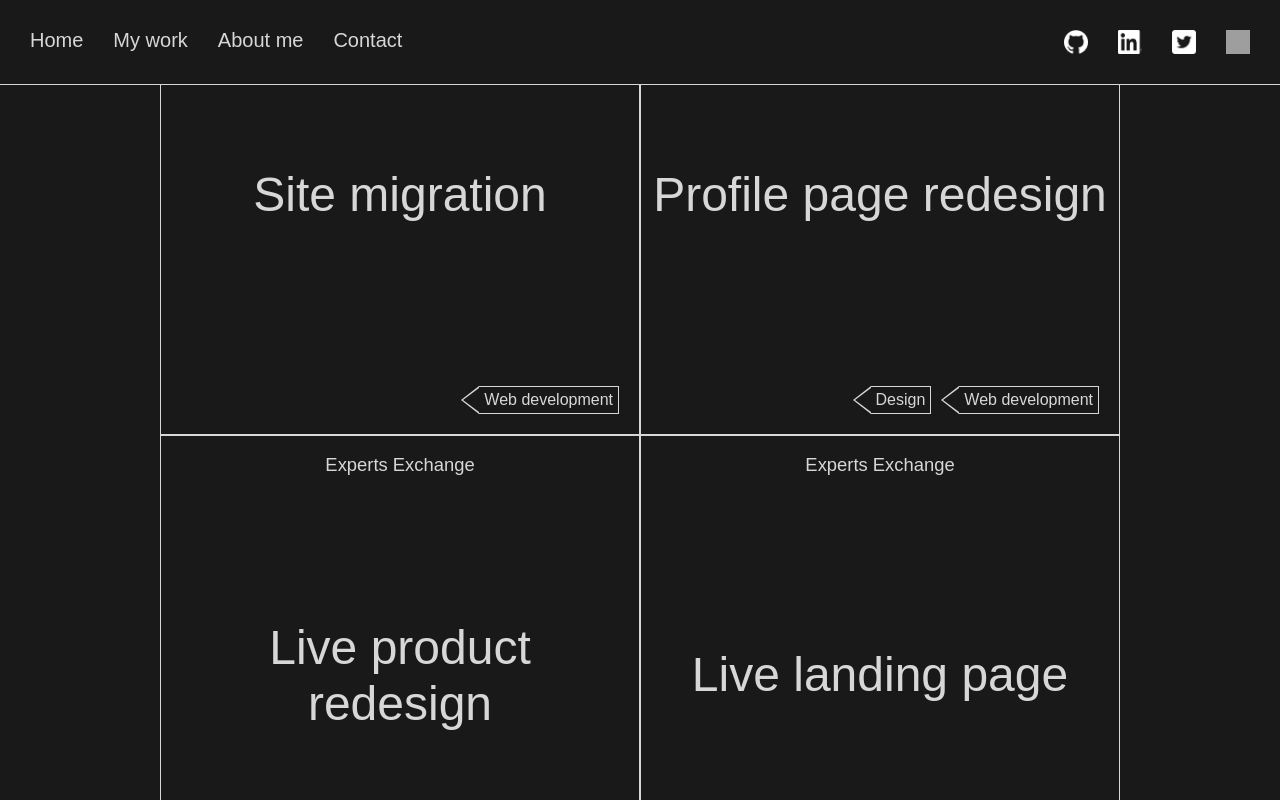
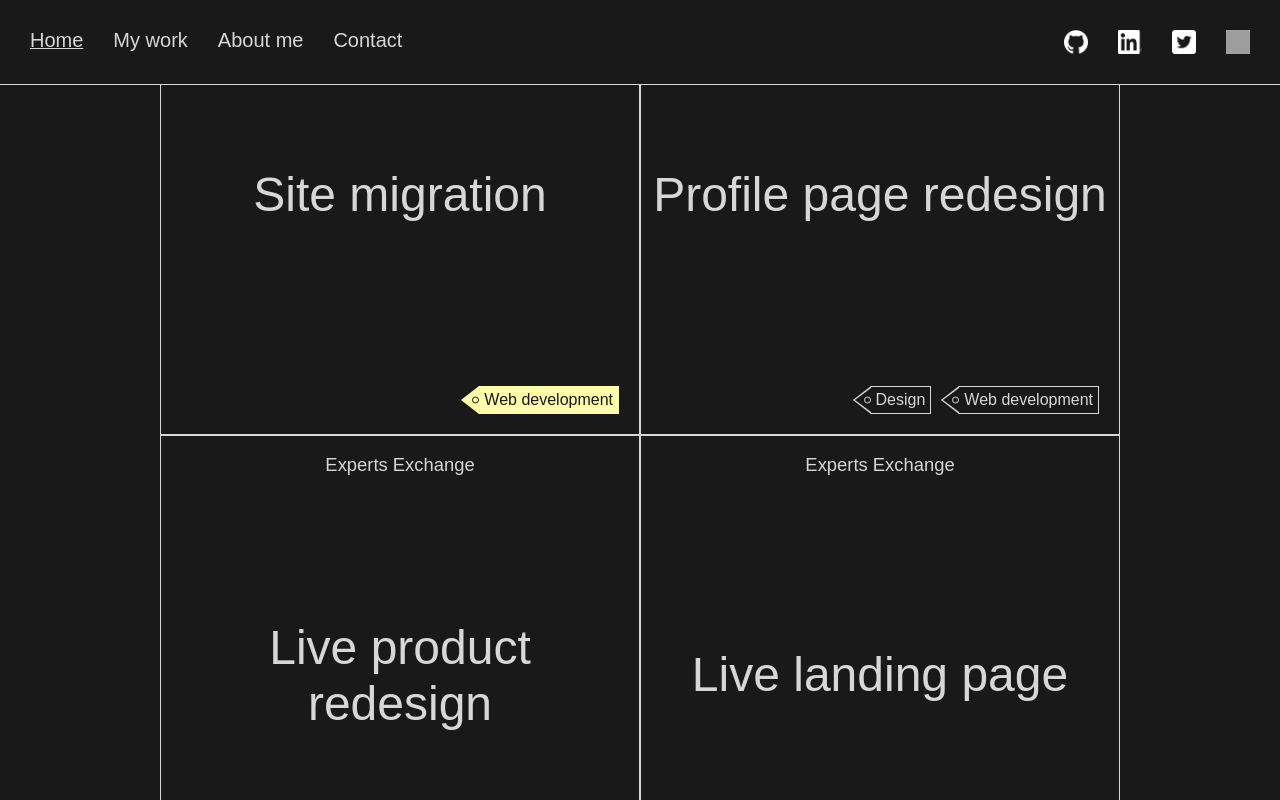
Before and after one commit to mikkelsandberg/portfolio-site, a React (Create React App) app in the folder mikkel-sandberg-portfolio-2018/: page / in a window 1280 px wide. In both pictures the pointer is over the item 549 px from the left and 1532 px from the top of the page. Shown: the part 1132-1932 px from the top of the page. Built offline with nearby package versions, Linux system fonts and the light colour scheme; grey boxes are pictures that could not be loaded; a web font is replaced by a local one.

Commit message:
adding scrollspy; replacing smoothscroll; adding tag styles

```diff
--- a/mikkel-sandberg-portfolio-2018/package.json
+++ b/mikkel-sandberg-portfolio-2018/package.json
@@ -6,9 +6,11 @@
     "node-sass-chokidar": "^1.2.2",
     "npm-run-all": "^4.1.2",
     "react": "^16.3.2",
+    "react-anchor-link-smooth-scroll": "^1.0.9",
     "react-dom": "^16.3.2",
     "react-router-dom": "^4.2.2",
     "react-scripts": "1.1.4",
+    "react-scrollspy": "^3.3.5",
     "smoothscroll": "^0.4.0"
   },
   "scripts": {
--- a/mikkel-sandberg-portfolio-2018/src/Components/App/App.js
+++ b/mikkel-sandberg-portfolio-2018/src/Components/App/App.js
@@ -3,7 +3,6 @@ import { Switch, Route } from 'react-router-dom';
 import NavBar from '../NavBar/NavBar';
 import SplashScreen from '../SplashScreen/SplashScreen';
 import MyWork from '../MyWork/MyWork';
-import 'smoothscroll';
 import './App.css';
 import WorkData from '../../Util/WorkData';
 
--- a/mikkel-sandberg-portfolio-2018/src/Components/MyWork/MyWork.js
+++ b/mikkel-sandberg-portfolio-2018/src/Components/MyWork/MyWork.js
@@ -42,7 +42,7 @@ class MyWork extends React.Component {
 									<ul>
 										{item.tags.map((tag, key = 0) => {
 											return (
-												<li key={key++}>
+												<li key={key++} className={tag.toLowerCase().replace(/\s/g, '-')}>
 													<span className="tagPoint" />
 													<span className="tagHole" />
 													{tag}
--- a/mikkel-sandberg-portfolio-2018/src/Components/MyWork/MyWork.scss
+++ b/mikkel-sandberg-portfolio-2018/src/Components/MyWork/MyWork.scss
@@ -133,6 +133,7 @@
 						padding: 5px;
 						margin: 5px 5px 5px 23px;
 						position: relative;
+						transition: all 0.2s ease-in-out;
 
 						.tagPoint {
 							&:before {
@@ -144,6 +145,7 @@
 								border-right: 18px solid $lightGray;
 								border-top: 14px solid transparent;
 								border-bottom: 14px solid transparent;
+								transition: all 0.2s ease-in-out;
 							}
 
 							&:after {
@@ -155,10 +157,11 @@
 								border-right: 16px solid $darkGray;
 								border-top: 12px solid transparent;
 								border-bottom: 12px solid transparent;
+								transition: all 0.2s ease-in-out;
 							}
 						}
 
-						.tagHold {
+						.tagHole {
 							position: absolute;
 							left: -7px;
 							top: 50%;
@@ -167,6 +170,75 @@
 							border-radius: 7px;
 							width: 7px;
 							height: 7px;
+							transition: all 0.2s ease-in-out;
+						}
+
+						&:hover {
+							color: $darkGray;
+
+							.tagHole {
+								border-color: $darkGray;
+							}
+
+							&.web-development {
+								background-color: $yellowColor;
+								border-color: $yellowColor;
+
+								.tagPoint:after,
+								.tagPoint:before {
+									border-right-color: $yellowColor;
+								}
+							}
+
+							&.design {
+								background-color: $purpleColor;
+								border-color: $purpleColor;
+
+								.tagPoint:after,
+								.tagPoint:before {
+									border-right-color: $purpleColor;
+								}
+							}
+
+							&.podcast-production {
+								background-color: $greenColor;
+								border-color: $greenColor;
+
+								.tagPoint:after,
+								.tagPoint:before {
+									border-right-color: $greenColor;
+								}
+							}
+
+							&.video-production {
+								background-color: $blueColor;
+								border-color: $blueColor;
+
+								.tagPoint:after,
+								.tagPoint:before {
+									border-right-color: $blueColor;
+								}
+							}
+
+							&.web-development {
+								background-color: $yellowColor;
+								border-color: $yellowColor;
+
+								.tagPoint:after,
+								.tagPoint:before {
+									border-right-color: $yellowColor;
+								}
+							}
+
+							&.animation {
+								background-color: $orangeColor;
+								border-color: $orangeColor;
+
+								.tagPoint:after,
+								.tagPoint:before {
+									border-right-color: $orangeColor;
+								}
+							}
 						}
 					}
 				}
--- a/mikkel-sandberg-portfolio-2018/src/Components/NavBar/NavBar.js
+++ b/mikkel-sandberg-portfolio-2018/src/Components/NavBar/NavBar.js
@@ -1,4 +1,6 @@
 import React from 'react';
+import AnchorLink from 'react-anchor-link-smooth-scroll';
+import Scrollspy from 'react-scrollspy';
 import githubLogo from './github-100.png';
 import linkedinLogo from './linkedin-100.png';
 import twitterLogo from './twitter-100.png';
@@ -10,12 +12,32 @@ class NavBar extends React.Component {
 		return (
 			<div id="mainNavWrapper">
 				<nav>
-					<ul id="navLinks">
-						<li><a href="#splashScreenWrapper">Home</a></li>
-						<li><a href="#myWorkWrapper">My work</a></li>
-						<li><a href="/">About me</a></li>
-						<li><a href="/">Contact</a></li>
-					</ul>
+					<Scrollspy
+						className="navLinks"
+						items={['splashScreenWrapper', 'myWorkWrapper']}
+						currentClassName="is-current"
+					>
+						<li>
+							<AnchorLink offset="0" href="#splashScreenWrapper">
+								Home
+							</AnchorLink>
+						</li>
+						<li>
+							<AnchorLink offset="0" href="#myWorkWrapper">
+								My work
+							</AnchorLink>
+						</li>
+						<li>
+							<AnchorLink offset="0" href="/">
+								About me
+							</AnchorLink>
+						</li>
+						<li>
+							<AnchorLink offset="0" href="/">
+								Contact
+							</AnchorLink>
+						</li>
+					</Scrollspy>
 					<ul id="socialMediaIcons">
 						<li id="github">
 							<a href="https://github.com/MikkelSandbag" target="_blank" rel="noopener noreferrer">
--- a/mikkel-sandberg-portfolio-2018/src/Components/NavBar/NavBar.scss
+++ b/mikkel-sandberg-portfolio-2018/src/Components/NavBar/NavBar.scss
@@ -16,8 +16,12 @@
 			display: flex;
 		}
 
-		#navLinks {
+		.navLinks {
 			li {
+				&.is-current {
+					text-decoration: underline;
+				}
+
 				a:link,
 				a:visited {
 					font-size: 1.25rem;
--- a/mikkel-sandberg-portfolio-2018/src/Components/SplashScreen/SplashScreen.js
+++ b/mikkel-sandberg-portfolio-2018/src/Components/SplashScreen/SplashScreen.js
@@ -1,4 +1,5 @@
 import React from 'react';
+import AnchorLink from 'react-anchor-link-smooth-scroll';
 import './SplashScreen.css';
 
 class SplashScreen extends React.Component {
@@ -7,14 +8,14 @@ class SplashScreen extends React.Component {
 			<div id="splashScreenWrapper">
 				<h1>
 					<span>
-						<a href="#myWorkWrapper" onClick={this.props.handleFilterClick} rel="nofollow">
+						<AnchorLink offset="0" href="#myWorkWrapper" onClick={this.props.handleFilterClick} rel="nofollow">
 							Web development
-						</a>
+						</AnchorLink>
 					</span>
 					<span>
-						<a href="#myWorkWrapper" onClick={this.props.handleFilterClick} ref="nofollow">
+						<AnchorLink offset="0" href="#myWorkWrapper" onClick={this.props.handleFilterClick} ref="nofollow">
 							Podcast production
-						</a>
+						</AnchorLink>
 					</span>
 					<span>Coffee</span>
 				</h1>
```
Also changed, not shown: 1 other file (tests, documents, lock files or other folders).
